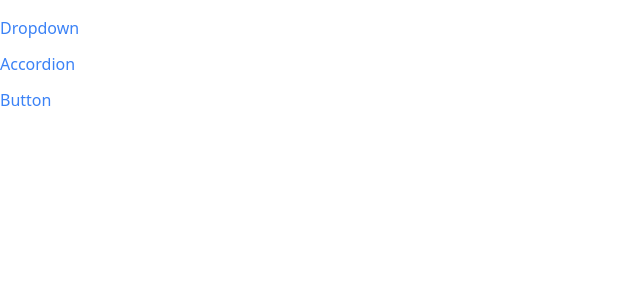
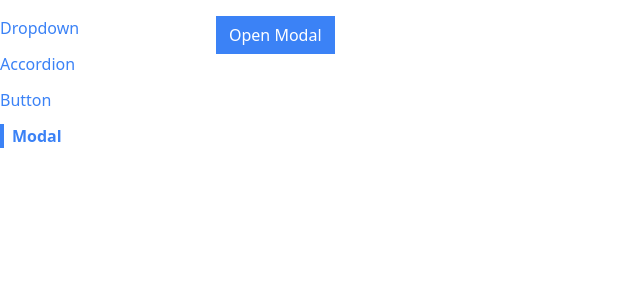
Before and after one commit to ksysoev/learning_react, a React (Create React App) app in the folder 07_comps/: page /modal in a window 1280 px wide. Shown: the top 300 px of the page, without its empty margins (0-640 px from the left). Built offline with nearby package versions, Linux system fonts and the light colour scheme.

Commit message:
Adds modal

```diff
--- a/07_comps/public/index.html
+++ b/07_comps/public/index.html
@@ -7,8 +7,7 @@
     <meta name="theme-color" content="#000000" />
     <meta
       name="description"
-      content="Web site created using create-react-app"
-    />
+      content="Web site created using create-react-app" />
     <link rel="apple-touch-icon" href="%PUBLIC_URL%/logo192.png" />
     <!--
       manifest.json provides metadata used when your web app is installed on a
@@ -39,5 +38,6 @@
       To begin the development, run `npm start` or `yarn start`.
       To create a production bundle, use `npm run build` or `yarn build`.
     -->
+    <div class="modal-container"></div>
   </body>
 </html>
--- a/07_comps/src/App.js
+++ b/07_comps/src/App.js
@@ -3,6 +3,7 @@
 import DropdownPage from "./pages/DropdownPage";
 import AccordionPage from "./pages/AccordionPage";
 import ButtonPage from "./pages/ButtonPage";
+import ModalPage from "./pages/ModalPage";
 
 function App() {
 
@@ -19,6 +20,9 @@
                 <Route path="/button">
                     <ButtonPage />
                 </Route>
+                <Route path="/modal">
+                    <ModalPage />
+                </Route>
             </div>
         </div>
     );
--- /dev/null
+++ b/07_comps/src/components/Modal.js
@@ -0,0 +1,27 @@
+import ReactDOM from "react-dom";
+import { useEffect } from "react";
+
+function Modal({ onClose, children, actionBar }) {
+    useEffect(() => {
+        document.body.classList.add('overflow-hidden')
+
+        return () => {
+            document.body.classList.remove('overflow-hidden')
+        }
+    }, [])
+
+    return ReactDOM.createPortal(
+        <div>
+            <div className="fixed inset-0 bg-gray-300 opacity-80" onClick={onClose}></div>
+            <div className="fixed inset-40 p-10 bg-white">
+                <div className="flex flex-col justify-between h-full">
+                    {children}
+                    <div className="flex justify-end">{actionBar}</div>
+                </div>
+            </div>
+        </div>,
+        document.querySelector('.modal-container')
+    );
+}
+
+export default Modal;
--- a/07_comps/src/components/Sidebar.js
+++ b/07_comps/src/components/Sidebar.js
@@ -4,7 +4,8 @@
     const links = [
         { to: "/", label: "Dropdown" },
         { to: "/accordion", label: "Accordion" },
-        { to: "/button", label: "Button" }
+        { to: "/button", label: "Button" },
+        { to: "/modal", label: "Modal" }
     ];
 
     const renderedLinks = links.map((link, id) => {
--- /dev/null
+++ b/07_comps/src/pages/ModalPage.js
@@ -0,0 +1,25 @@
+import { useState } from 'react';
+import Modal from '../components/Modal';
+import Button from '../components/Button';
+
+function ModalPage() {
+    const [showModal, setShowModal] = useState(false)
+
+    const actionBar = (
+        <div>
+            <Button primary onClick={() => setShowModal(false)}>I Accept</Button>
+        </div>
+    );
+    const modal = (<Modal onClose={() => setShowModal(false)} actionBar={actionBar}>
+        <p>Here for you an important agreement for you to accept.</p>
+    </Modal>);
+
+    return (
+        <div>
+            <Button primary onClick={() => setShowModal(true)}>Open Modal</Button>
+            {showModal && modal}
+        </div>
+    )
+}
+
+export default ModalPage;
```
